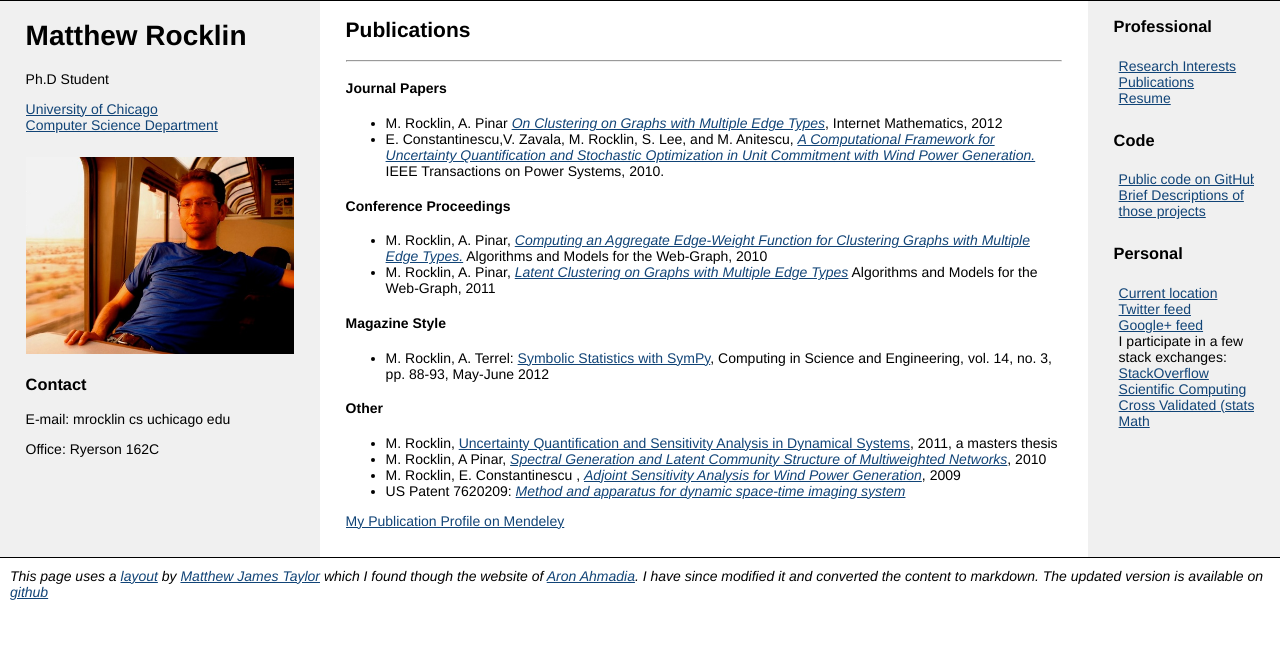
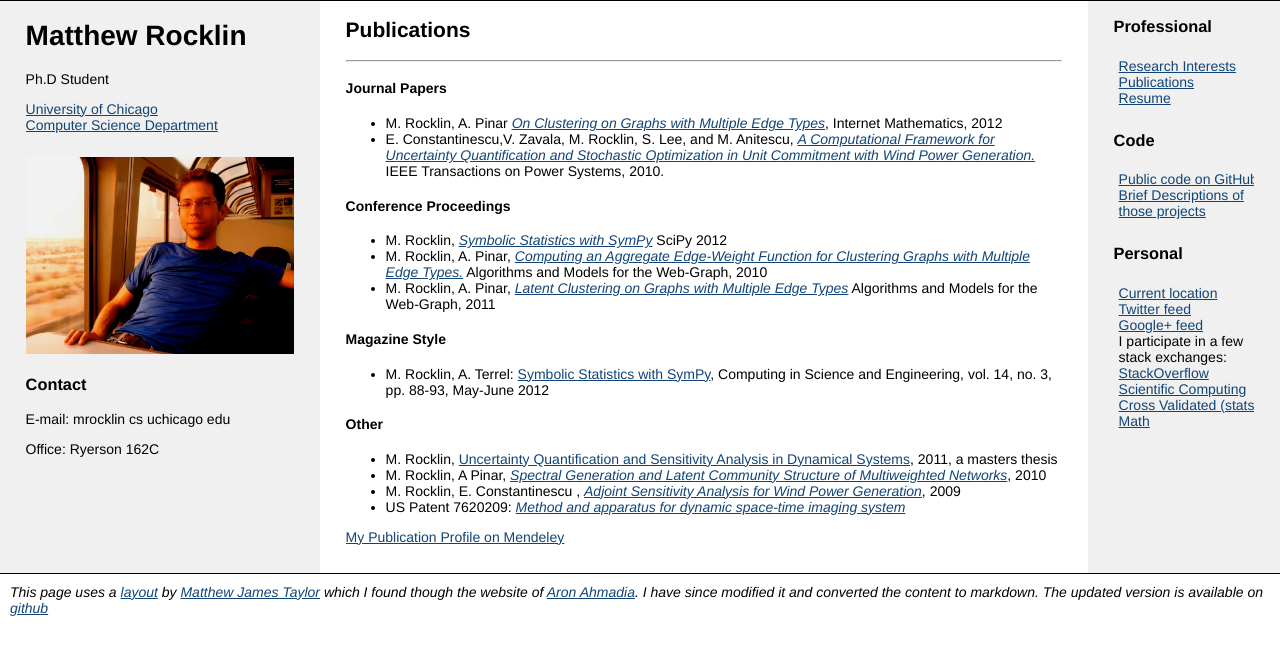
Before and after one commit to mrocklin/mrocklin.github.io, a Jekyll site: the page built from publications.md, in a window 1280 px wide. Shown: the top 655 px of the page. Built offline with Jekyll 4.4.1, drawn with Linux system fonts in a browser that asks for light colours; Markdown is read by kramdown in place of the engine named in the settings.

Commit message:
add scipy2012 paper

```diff
--- a/publications.md
+++ b/publications.md
@@ -15,6 +15,9 @@ title: Publications
 
 #### Conference Proceedings
 
+-   M. Rocklin, [*Symbolic Statistics with SymPy*](
+    http://people.cs.uchicago.edu/~mrocklin/tempspace/
+    scipy2012-sympystats-paper.pdf) SciPy 2012
 -   M. Rocklin, A. Pinar, [*Computing an Aggregate Edge-Weight Function
     for Clustering Graphs with Multiple Edge
     Types.*](http://arxiv.org/pdf/1103.0368) Algorithms and Models for
```
